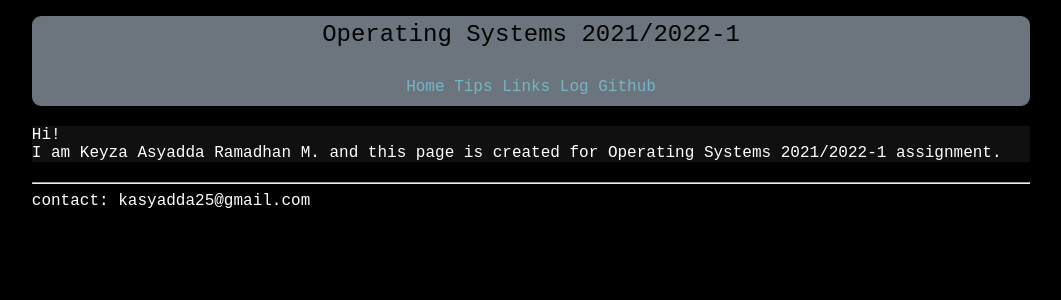
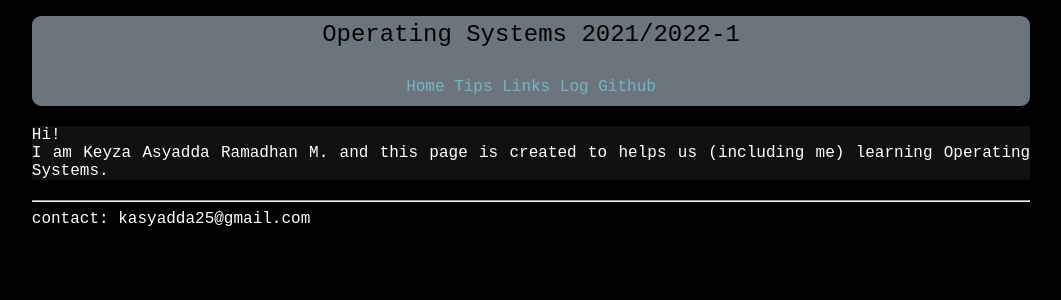
Before and after one commit to Keyza-asyadda/os212, a Jekyll site: the page built from index.md, in a window 1280 px wide. Shown: the top 300 px of the page, without its empty margins (109-1170 px from the left). Built offline with Jekyll 4.4.1, drawn with Linux system fonts in a browser that asks for light colours.

Commit message:
Update index.md

```diff
--- a/index.md
+++ b/index.md
@@ -2,4 +2,4 @@
 layout: default
 ---
 Hi!
-I am {{site.author}} and this page is created for {{site.title}} assignment.
+I am {{site.author}} and this page is created to helps us (including me) learning {{site.course-name}}.
```
